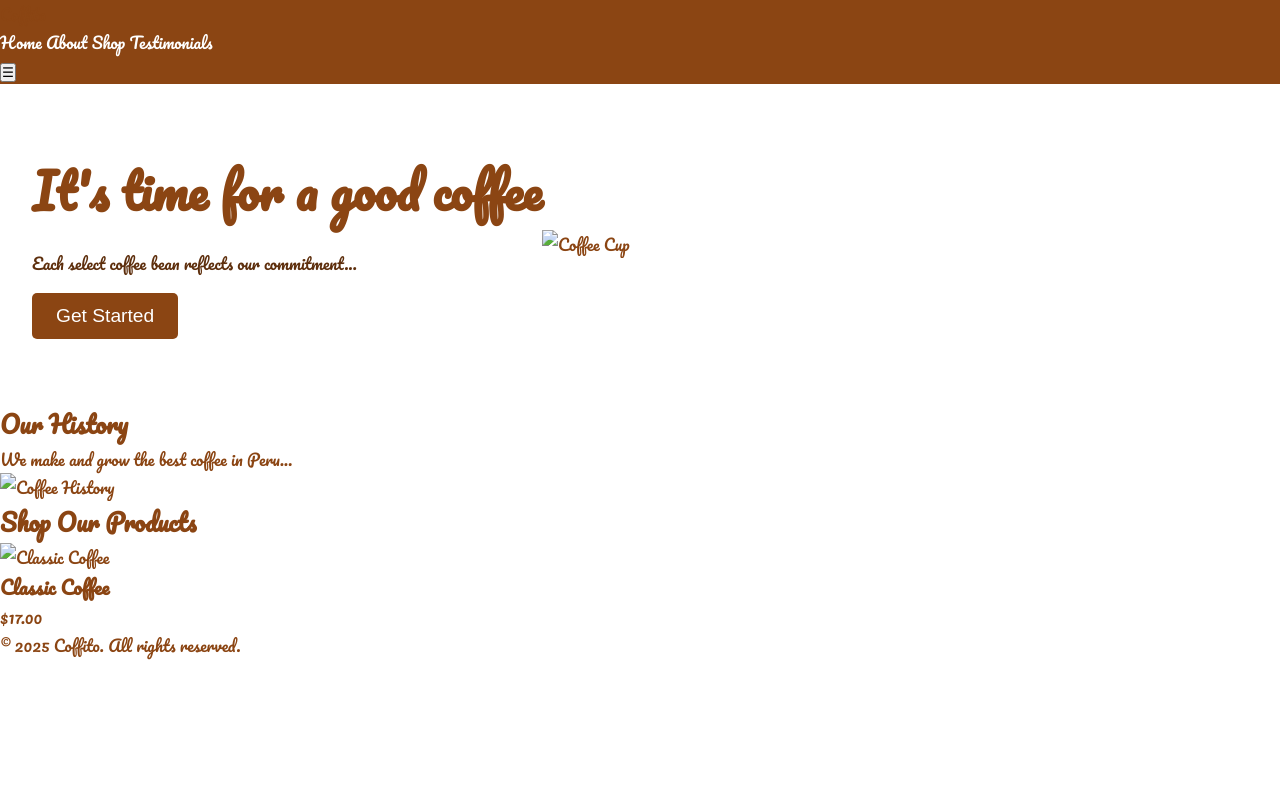
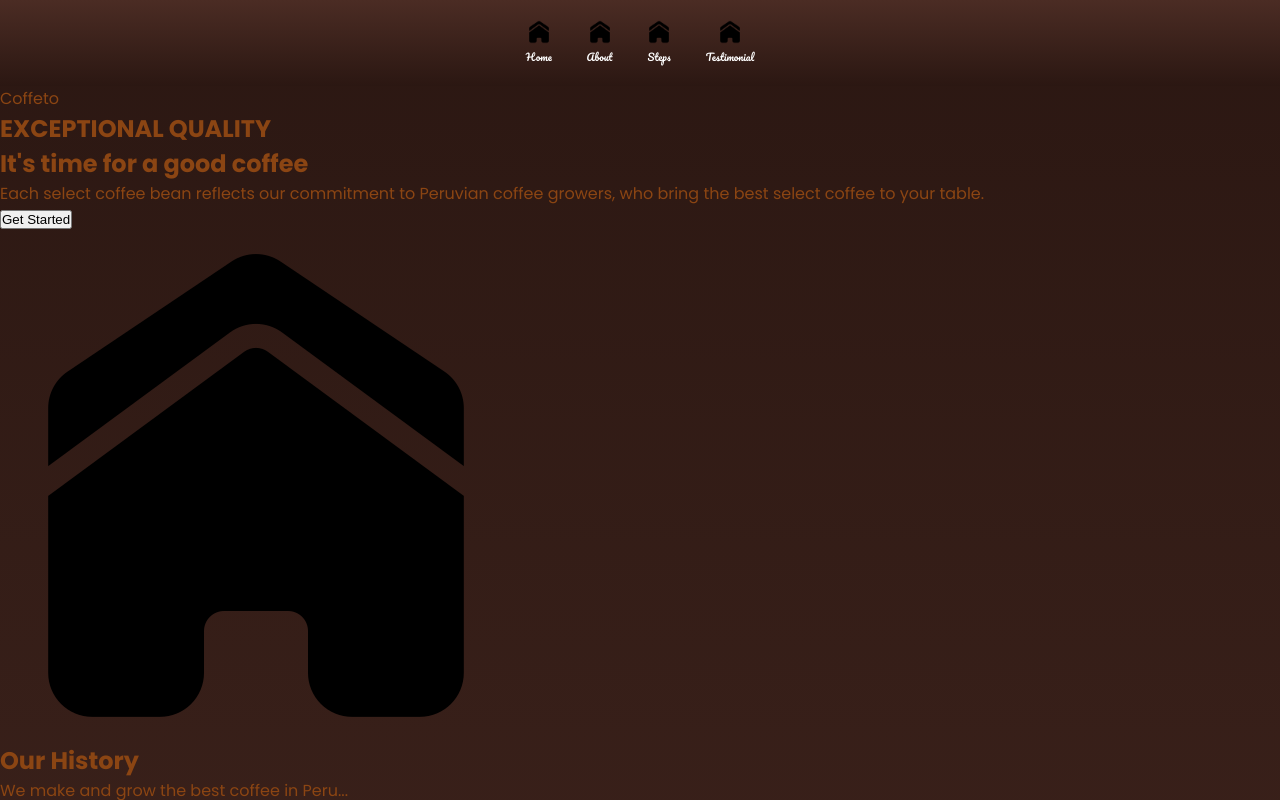
Before and after one commit to krlaNicol/prueba-tecnica, a plain HTML site: page index.html in a window 1280 px wide. Shown: the top 800 px of the page. Drawn offline with Linux system fonts and the light colour scheme.

Commit message:
estructuraci´´on del proyecto

```diff
--- a/index.html
+++ b/index.html
@@ -5,38 +5,38 @@
   <meta name="viewport" content="width=device-width, initial-scale=1.0">
   <title>Responsive Coffee Website</title>
   <link rel="stylesheet" href="dist/main.css">
-  <link href="https://fonts.googleapis.com/css2?family=Pacifico&display=swap" rel="stylesheet">
-
+  <link rel="stylesheet" href="https://fonts.googleapis.com/css2?family=Pacifico&family=Poppins:ital,wght@0,100;0,200;0,300;0,400;0,500;0,600;0,700;0,800;0,900;1,100;1,200;1,300;1,400;1,500;1,600;1,700;1,800;1,900&display=swap">
 
 </head>
 <body>
   <header>
     <nav class="nav">
-      <div class="logo">Coffito</div>
       <ul class="nav-menu">
-        <li><a href="#home">Home</a></li>
-        <li><a href="#about">About</a></li>
-        <li><a href="#shop">Shop</a></li>
-        <li><a href="#testimonials">Testimonials</a></li>
+        <li><a href="#home"><img src="img/home.png" alt="Home Icon">Home</a></li>
+        <li><a href="#about"><img src="img/home.png" alt="Home Icon">About</a></li>
+        <li><a href="#steps"><img src="img/home.png" alt="Home Icon">Steps</a></li>
+        <li><a href="#testimonial"><img src="img/home.png" alt="Home Icon">Testimonial</a></li>
       </ul>
-      <button class="menu-toggle">☰</button>
     </nav>
+    <!-- Logo Section -->
+    <div class="logo">Coffeto</div>
   </header>
   <main>
-    <!-- Hero Section -->
-    <section class="hero" id="home">
-      <div class="hero-content">
+    <!-- Home Section -->
+    <section class="home" id="home">
+      <div class="home-content">
+        <h2>EXCEPTIONAL QUALITY</h2>
         <h1>It's time for a good coffee</h1>
-        <p>Each select coffee bean reflects our commitment...</p>
+        <p>Each select coffee bean reflects our commitment to Peruvian coffee growers, who bring the best select coffee to your table.</p>
         <button class="btn-primary">Get Started</button>
       </div>
-      <img src="images/coffee-cup.png" alt="Coffee Cup">
+      <img src="img/home.png" alt="Coffee Cup">
     </section>
     <!-- About Section -->
     <section class="about" id="about">
       <h2>Our History</h2>
       <p>We make and grow the best coffee in Peru...</p>
-      <img src="images/coffee-history.png" alt="Coffee History">
+      <img src="img/home.png" alt="Coffee History">
     </section>
     <!-- Shop Section -->
     <section class="shop" id="shop">
@@ -44,7 +44,7 @@
       <div class="products">
         <!-- Ejemplo de producto -->
         <div class="product">
-          <img src="images/classic-coffee.png" alt="Classic Coffee">
+          <img src="img/home.png" alt="Classic Coffee">
           <h3>Classic Coffee</h3>
           <p>$17.00</p>
         </div>
--- a/styles/base.scss
+++ b/styles/base.scss
@@ -1,4 +1,3 @@
-// _base.scss
 
 * {
     margin: 0;
@@ -6,12 +5,15 @@
     box-sizing: border-box;
   }
 
+
+
   body {
-    font-family: $font-family;
-    font-size: $font-size-base;
-    background-color: $background-color;
+    margin: 0;
+    background: linear-gradient(180deg, #2B1712 , #4B2C24);
     color: $primary-color;
+    font-family: $font-family-secondary; // Uso de la variable de fuente secundaria
   }
+
 
   img {
     max-width: 100%;
--- a/styles/main.scss
+++ b/styles/main.scss
@@ -5,20 +5,11 @@
 @import 'footer';    // Estilos del footer
 @import 'sections';  // Secciones específicas
 
-
 .pacifico-regular {
   font-family: "Pacifico", serif;
   font-weight: 400;
   font-style: normal;
 }
-
-
-
-// Variables
-$primary-color: #8B4513;
-$secondary-color: #FFF;
-
-
 
 // Estilos generales
 body {
@@ -27,19 +18,36 @@ body {
   color: $primary-color;
 }
 
-// Ejemplo de anidación
 .nav {
-  background-color: $primary-color;
+  background: linear-gradient(180deg, #4B2C24, #2B1712);
+  $font-family-primary: 'Pacifico', cursive;
   ul {
     list-style: none;
+    text-align: center;
+    padding-top: 20px;
+    padding-bottom: 20px;
+    font-size: 10px;
+    font-family: $font-family-primary;
     li {
       display: inline-block;
+      margin: 0 1rem; // Añade un margen horizontal
+
       a {
         color: $secondary-color;
         text-decoration: none;
+        display: flex;
+        flex-direction: column; // Cambia la dirección del contenido a columna
+        align-items: center;
+
+        img {
+          margin-bottom: 4px; // Añade espacio entre el icono y el texto
+          width: 24px; /* Ajusta el tamaño del icono */
+          height: 24px;
+        }
 
         &:hover {
           text-decoration: underline;
+          color: $tertiary-color;
         }
       }
     }
--- a/styles/variables.scss
+++ b/styles/variables.scss
@@ -3,11 +3,17 @@
 // Colores
 $primary-color: #8b4513;
 $secondary-color: #ffffff;
-$background-color: #f9f4ef;
+$tertiary-color: #DDB66F;
+
 
 // Tipografía
-$font-family: 'Pacifico', sans-serif;
-$font-size-base: 16px;
+// variables.scss
+$font-family-primary: 'Pacifico', cursive;
+$font-family-secondary: 'Poppins', sans-serif;
+$primary-color: #8b4513;
+$secondary-color: #ffffff;
+$tertiary-color: #DDB66F;
+
 
 // Breakpoints
 $breakpoint-tablet: 768px;
```
Also changed, not shown: dist/main.css, img/home.png (added), 1 other file. Lines whose indentation alone changed are shown as unchanged.
